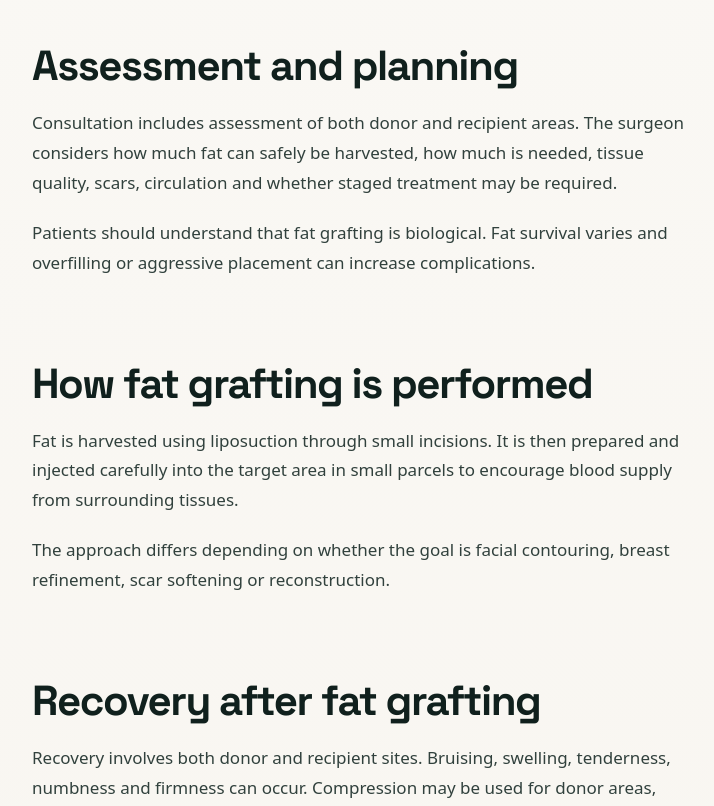
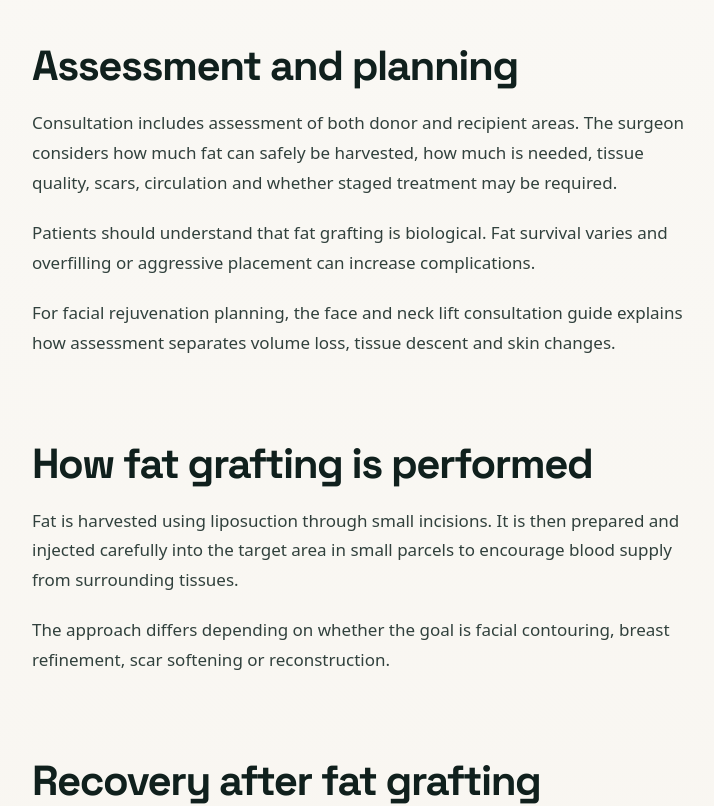
Before and after one commit to zatyrical/plasticwebsite, a Next.js app: page /fat-grafting-singapore in a window 1280 px wide. Shown: the part 2005-2811 px from the top of the page, without its empty margins (220-934 px from the left). Built offline with nearby package versions, Linux system fonts and the light colour scheme.

Commit message:
Connect facial rejuvenation decision guides within relevant sections

```diff
--- a/app/ProcedureArticle.tsx
+++ b/app/ProcedureArticle.tsx
@@ -417,6 +417,18 @@ export default function ProcedureArticlePage({ article }: Props) {
                 {article.slug === 'breast-augmentation-singapore' && section.id === 'risks' ? (
                   <p>Further patient information: <a href="https://www.plasticsurgery.org/cosmetic-procedures/breast-augmentation/safety">ASPS breast augmentation risks and safety</a>, <a href="https://www.plasticsurgery.org/cosmetic-procedures/breast-augmentation/recovery">ASPS breast augmentation recovery guidance</a>, and the <a href="https://www.fda.gov/medical-devices/implants-and-prosthetics/breast-implants">FDA breast implant information hub</a>.</p>
                 ) : null}
+                {article.slug === 'face-neck-lift-singapore' && section.id === 'singapore-options' ? (
+                  <p>Comparing a surgical lift with threads? Read the <Link href="/thread-lifting-singapore">thread lifting guide</Link> for patient selection, recovery and limitations before your consultation.</p>
+                ) : null}
+                {article.slug === 'face-neck-lift-singapore' && section.id === 'anatomy' ? (
+                  <p>For the separate concerns mentioned above, explore <Link href="/fat-grafting-singapore">fat grafting and volume restoration</Link> or <Link href="/eyebag-removal-lower-blepharoplasty-singapore">eyebag removal and lower blepharoplasty</Link>. These guides explain their own assessment, risks and recovery; reading them does not mean a combined procedure is needed.</p>
+                ) : null}
+                {article.slug === 'thread-lifting-singapore' && section.id === 'suitability' ? (
+                  <p>If you are comparing threads with surgery, the <Link href="/face-neck-lift-singapore#neck-lift-decision">face and neck lift decision guide</Link> explains the different concerns assessed before choosing a plan.</p>
+                ) : null}
+                {article.slug === 'fat-grafting-singapore' && section.id === 'assessment' ? (
+                  <p>For facial rejuvenation planning, the <Link href="/face-neck-lift-singapore#assessment">face and neck lift consultation guide</Link> explains how assessment separates volume loss, tissue descent and skin changes.</p>
+                ) : null}
                 {article.slug === 'face-neck-lift-singapore' && section.id === 'risks' ? (
                   <p>Further patient information: <a href="https://www.plasticsurgery.org/cosmetic-procedures/facelift/safety">ASPS facelift risks and safety</a>, <a href="https://www.plasticsurgery.org/cosmetic-procedures/facelift/recovery">ASPS facelift recovery guidance</a>, and <a href="https://www.plasticsurgery.org/cosmetic-procedures/neck-lift/safety">ASPS neck lift risks and safety</a>.</p>
                 ) : null}
```
